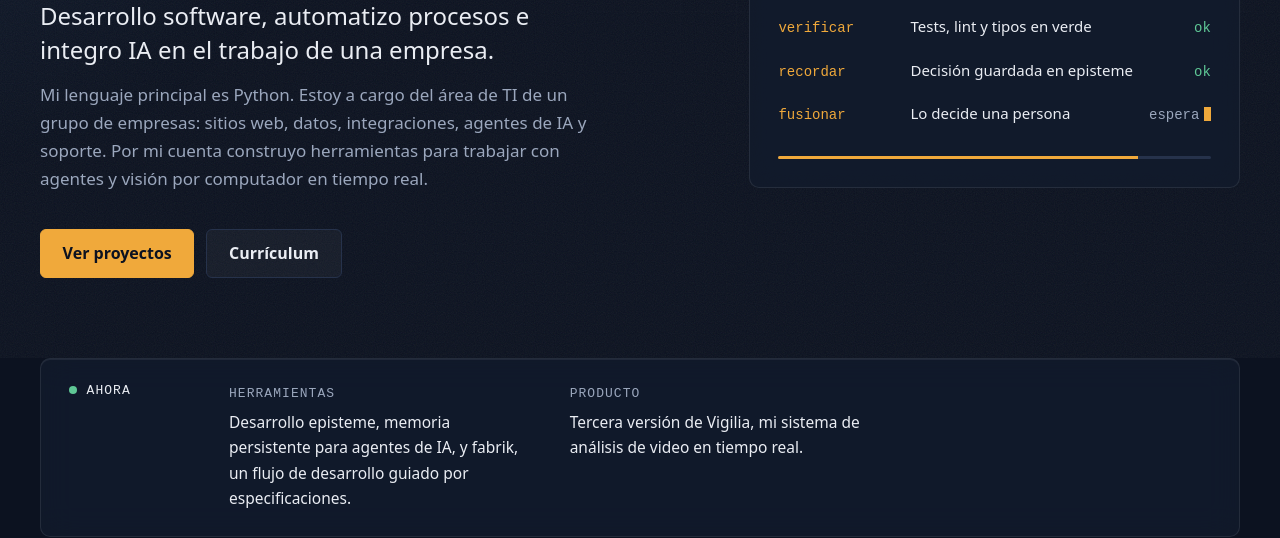
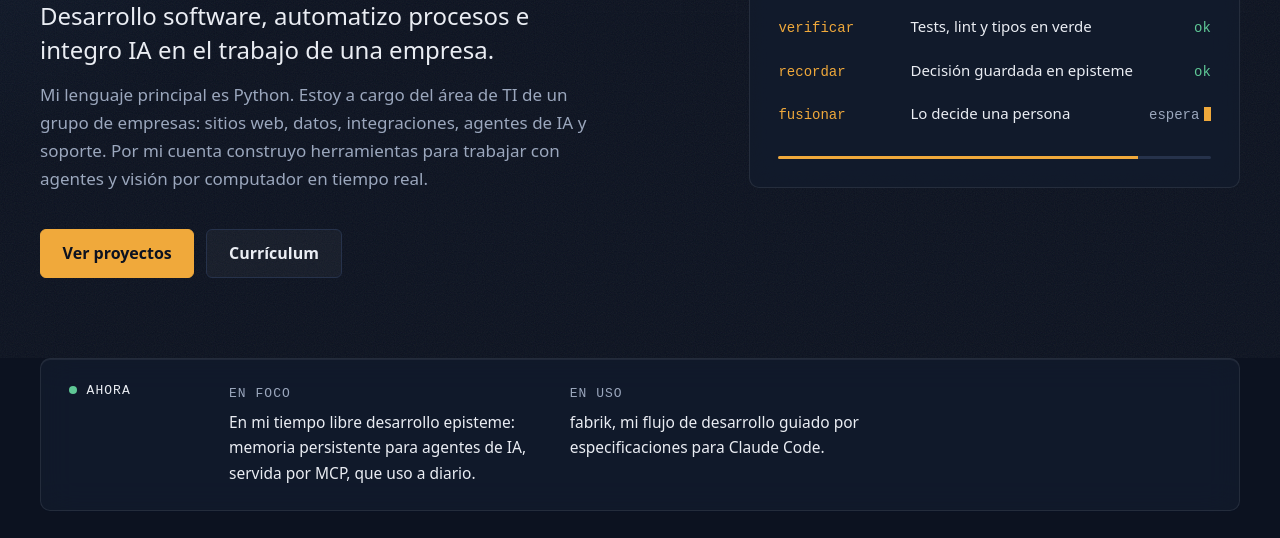
Before and after one commit to Bajmein/locus, an Astro site: page / in a window 1280 px wide. Shown: the part 442-980 px from the top of the page. Built offline with nearby package versions, Linux system fonts and the light colour scheme; Astro itself is replaced by a stand-in of ours; a web font is replaced by a local one.

Commit message:
feat(portada): episteme como foco actual en «Ahora»
Co-Authored-By: Claude Opus 5.5 <noreply@anthropic.com>

```diff
--- a/src/pages/index.astro
+++ b/src/pages/index.astro
@@ -8,12 +8,12 @@ import Capabilities from '../components/Capabilities.astro';
 
 const now = [
   {
-    label: 'Herramientas',
-    text: 'Desarrollo episteme, memoria persistente para agentes de IA, y fabrik, un flujo de desarrollo guiado por especificaciones.',
+    label: 'En foco',
+    text: 'En mi tiempo libre desarrollo episteme: memoria persistente para agentes de IA, servida por MCP, que uso a diario.',
   },
   {
-    label: 'Producto',
-    text: 'Tercera versión de Vigilia, mi sistema de análisis de video en tiempo real.',
+    label: 'En uso',
+    text: 'fabrik, mi flujo de desarrollo guiado por especificaciones para Claude Code.',
   },
 ];
 
```
Also changed, not shown: CHANGELOG.md.
